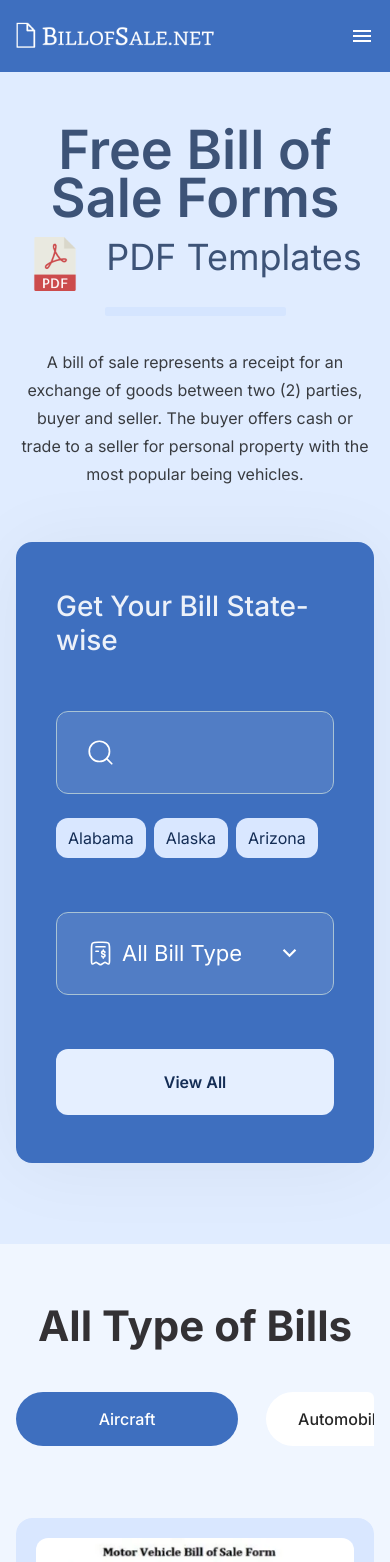
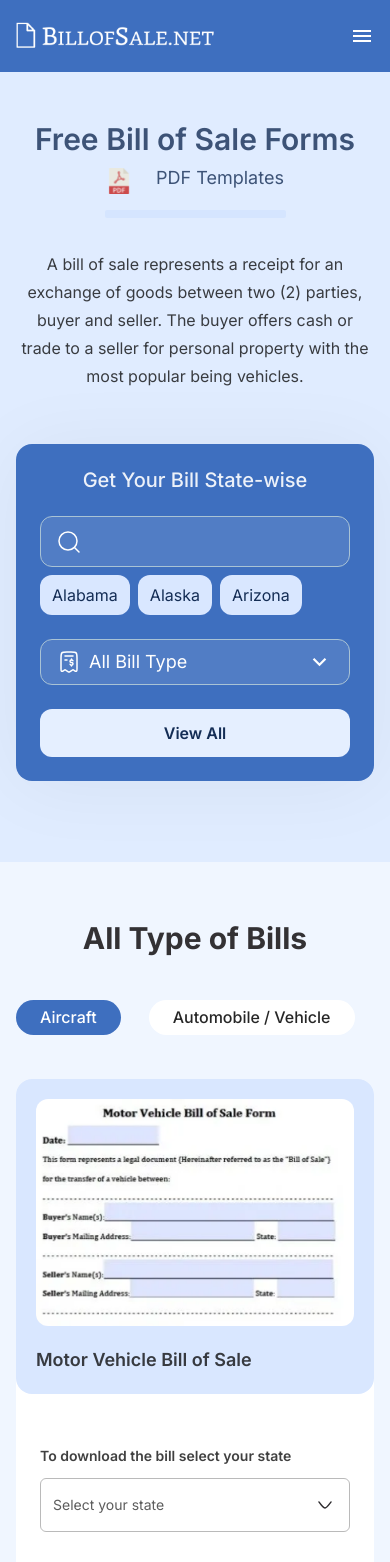
Before and after one commit to neon-lab-dev/bill-of-sales-frontend, a Next.js app: page / in a window 390 px wide. Shown: the top 1562 px of the page. Built offline with nearby package versions, Linux system fonts and the light colour scheme.

Commit message:
feat: Add nextjs-toploader npm dependency and implement lazy loading for images

```diff
--- a/package.json
+++ b/package.json
@@ -10,6 +10,7 @@
   },
   "dependencies": {
     "next": "14.2.4",
+    "nextjs-toploader": "^1.6.12",
     "react": "^18",
     "react-dom": "^18",
     "tailwind-merge": "^2.3.0"
--- a/src/app/layout.tsx
+++ b/src/app/layout.tsx
@@ -2,6 +2,7 @@ import type { Metadata } from "next";
 import "./globals.css";
 import Header from "@/components/Header";
 import Footer from "@/components/Footer";
+import TopLoader from "@/components/TopLoader";
 
 const TITLE = "Bill of Sale";
 const DESCRIPTION =
@@ -37,6 +38,7 @@ export default function RootLayout({
         <Header />
         <main className="mt-[72px] md:mt-[80px]">{children}</main>
         <Footer />
+        <TopLoader />
       </body>
     </html>
   );
--- a/src/components/Button.tsx
+++ b/src/components/Button.tsx
@@ -9,7 +9,7 @@ const classNames = {
   default: "",
   variants: {
     secondary:
-      "bg-blue-50 px-[24px] py-[21px] xl:px-4 xl:py-3.5 text-blue-600 text-base font-600 leading-[150%] rounded-xl",
+      "bg-blue-50 px-[24px] py-3 sm:py-4 md:py-[21px] xl:px-4 xl:py-3.5 text-blue-600 text-base font-600 leading-[150%] rounded-xl",
     primary:
       "flex items-center gap-2 px-2.5 sm:px-4 md:px-5 py-1.5 sm:py-2.5 md:py-4 rounded-md bg-primary md:min-w-[180px]",
   },
--- a/src/components/Hero.tsx
+++ b/src/components/Hero.tsx
@@ -9,7 +9,7 @@ const Hero = () => {
       <div className="max-width wrapper flex flex-col xl:flex-row items-center xl:items-start justify-between xl:gap-20 w-full">
         <div className="flex flex-col justify-between my-[54px] xl:my-[81px] gap-8 xl:gap-14 max-w-[773px] text-center xl:text-left">
           <div className="flex flex-col gap-4 items-center xl:items-start">
-            <h1 className="text-[54px] xl:text-7xl font-600 leading-[88%] text-blue-600/80">
+            <h1 className=" text-3xl md:text-[54px] xl:text-7xl font-600 leading-[88%] text-blue-600/80">
               Free Bill of Sale Forms
             </h1>
             <div className="flex gap-6">
@@ -20,12 +20,13 @@ const Hero = () => {
                 height={54}
                 placeholder="blur"
                 quality={100}
+                className="h-[26px] w-[26px] md:h-[36px] md:w-[36px] xl:h-[54px] xl:w-[54px]"
               />
-              <h2 className="text-[36px] xl:text-[56px] leading-[114%] text-blue-600/80">
+              <h2 className="text-lg sm:text-3xl md:text-[36px] xl:text-[56px] leading-[114%] text-blue-600/80">
                 PDF Templates
               </h2>
             </div>
-            <div className="h-[9px] w-[181px] rounded-sm bg-blue-200/25" />
+            <div className="h-2 md:h-[9px] w-[181px] rounded-sm bg-blue-200/25" />
           </div>
           <p className="text-base leading-[175%] text-black/75 max-w-[671px]">
             A bill of sale represents a receipt for an exchange of goods between
--- a/src/components/HeroForm.tsx
+++ b/src/components/HeroForm.tsx
@@ -11,19 +11,19 @@ const HeroForm = () => {
       style={{
         boxShadow: "0px 4px 80px 0px rgba(0, 0, 0, 0.05)",
       }}
-      className="w-full sm:w-[600px] xl:w-[400px] bg-primary rounded-2xl px-10 xl:px-6 py-12 xl:py-8 h-full flex items-center justify-center flex-col gap-[54px] xl:gap-8"
+      className="w-full sm:w-[600px] xl:w-[400px] bg-primary rounded-2xl px-6 md:px-10 xl:px-6 py-6 sm:py-12 xl:py-8 h-full flex items-center justify-center flex-col gap-6 md:gap-[54px] xl:gap-8"
     >
-      <span className="text-white/90 leading-[120%] text-[28px] xl:text-xl font-500">
+      <span className="text-white/90 leading-[120%] md:text-3xl text-xl sm:text-[28px] xl:text-xl font-500">
         Get Your Bill State-wise
       </span>
-      <div className="flex flex-col gap-6 xl:gap-2 w-full">
-        <div className="border border-blue-300 w-full rounded-xl bg-blue-400 text-white flex items-center px-[30px] py-[24px] xl:px-4 xl:py-4 gap-2">
+      <div className="flex flex-col gap-2 md:gap-6 xl:gap-2 w-full">
+        <div className="border border-blue-300 w-full rounded-xl bg-blue-400 text-white flex items-center px-4 py-2 sm:py-4 md:px-[30px] md:py-[24px] xl:px-4 xl:py-4 gap-2">
           <Image
             src={ICONS.search}
             alt="search"
             width={24}
             height={24}
-            className="h-[27px] w-[27px] xl:h-[24px] xl:w-[24px]"
+            className="h-[24px] w-[24px] md:h-[27px] md:w-[27px] xl:h-[24px] xl:w-[24px]"
           />
           <input
             type="text"
@@ -41,15 +41,15 @@ const HeroForm = () => {
           ))}
         </div>
       </div>
-      <button className="border border-blue-300 w-full rounded-xl bg-blue-400 text-white flex items-center px-[30px] py-[24px] xl:px-4 xl:py-4 gap-2">
+      <button className="border border-blue-300 w-full rounded-xl bg-blue-400 text-white flex items-center  px-4 py-2 sm:py-4 md:px-[30px] md:py-[24px] xl:px-4 xl:py-4 gap-2">
         <Image
           src={ICONS.billType}
           alt="search"
           width={24}
           height={24}
-          className="h-[27px] w-[27px] xl:h-[24px] xl:w-[24px]"
+          className="h-[24px] w-[24px] md:h-[27px] md:w-[27px] xl:h-[24px] xl:w-[24px]"
         />
-        <span className=" text-[22px] xl:text-base">All Bill Type</span>
+        <span className="text-lg sm:text-[22px] xl:text-base">All Bill Type</span>
         <Image
           src={ICONS.chevronDown}
           alt="search"
--- /dev/null
+++ b/src/components/TopLoader.tsx
@@ -0,0 +1,22 @@
+"use client";
+import NextTopLoader from "nextjs-toploader";
+
+import React from "react";
+
+const TopLoader = () => {
+  return (
+    <NextTopLoader
+      color="#d63509"
+      initialPosition={0.08}
+      crawlSpeed={200}
+      height={4}
+      crawl={true}
+      easing="ease"
+      speed={200}
+      shadow="0 0 10px #d63509,0 0 5px #d63509"
+      zIndex={1600}
+    />
+  );
+};
+
+export default TopLoader;
--- a/src/components/TypesOfBills.tsx
+++ b/src/components/TypesOfBills.tsx
@@ -55,14 +55,14 @@ export const TypesOfBills = ({ type = BILLS[0] }: Props) => {
   return (
     <div className="wrapper max-width m-auto py-16 xl:py-20 w-full flex flex-col gap-12 xl:gap-20">
       <div className="flex flex-col gap-6">
-        <h3 className="text-gray-500 text-[42px] xl:text-[56px] leading-[85%] font-700 text-center xl:text-left">
+        <h3 className="text-gray-500 text-3xl md:text-[42px] xl:text-[56px] leading-[85%] font-700 text-center xl:text-left">
           All Type of Bills
         </h3>
         <div className="h-[9px] w-[181px] bg-gray-600/35 rounded hidden xl:block" />
       </div>
       <div className="flex gap-6 flex-col xl:flex-row">
         {/* list of bills */}
-        <div className="flex xl:flex-col flex-row pr-6 xl:w-[382px] xl:min-w-[322px] xl:bg-white h-fit pb-12 rounded-md overflow-scroll xl:overflow-hidden w-full gap-7 xl:gap-0 ">
+        <div className="flex xl:flex-col flex-row pr-6 xl:w-[382px] xl:min-w-[322px] xl:bg-white h-fit pb-5 sm:pb-12 rounded-md overflow-scroll xl:overflow-hidden w-full gap-7 xl:gap-0 ">
           {BILLS.map((bill) => {
             const decodedBill = decodeURI(type.replace("-", "/"));
             const isActive = bill === decodedBill;
@@ -72,7 +72,7 @@ export const TypesOfBills = ({ type = BILLS[0] }: Props) => {
                 scroll={false}
                 href={`/bills/${encodeURI(bill.replace("/", "-"))}`}
                 className={twMerge(
-                  "w-full min-w-[222px] flex justify-between items-center px-6 py-2 xl:py-4 bg-white xl:bg-transparent rounded-full xl:rounded-none",
+                  "w-full min-w-fit sm:min-w-[222px] flex justify-between items-center px-6 py-2 xl:py-4 bg-white xl:bg-transparent rounded-full xl:rounded-none",
                   isActive
                     ? "bg-primary xl:bg-primary text-white rounded-full xl:rounded-lg"
                     : "border-black/10 xl:border-b text-black/85"
@@ -133,7 +133,7 @@ export const TypesOfBills = ({ type = BILLS[0] }: Props) => {
           <div className="flex flex-col gap-8 py-9 px-6">
             <div
               role="button"
-              className="flex justify-between gap-6 items-center"
+              className="flex justify-between flex-col gap-3 sm:flex-row sm:gap-6 sm:items-center"
             >
               <span className="text-black/75 text-sm xl:text-lg font-600">
                 To download the bill select your state
```
Also changed, not shown: 1 other file (tests, documents, lock files or other folders).
